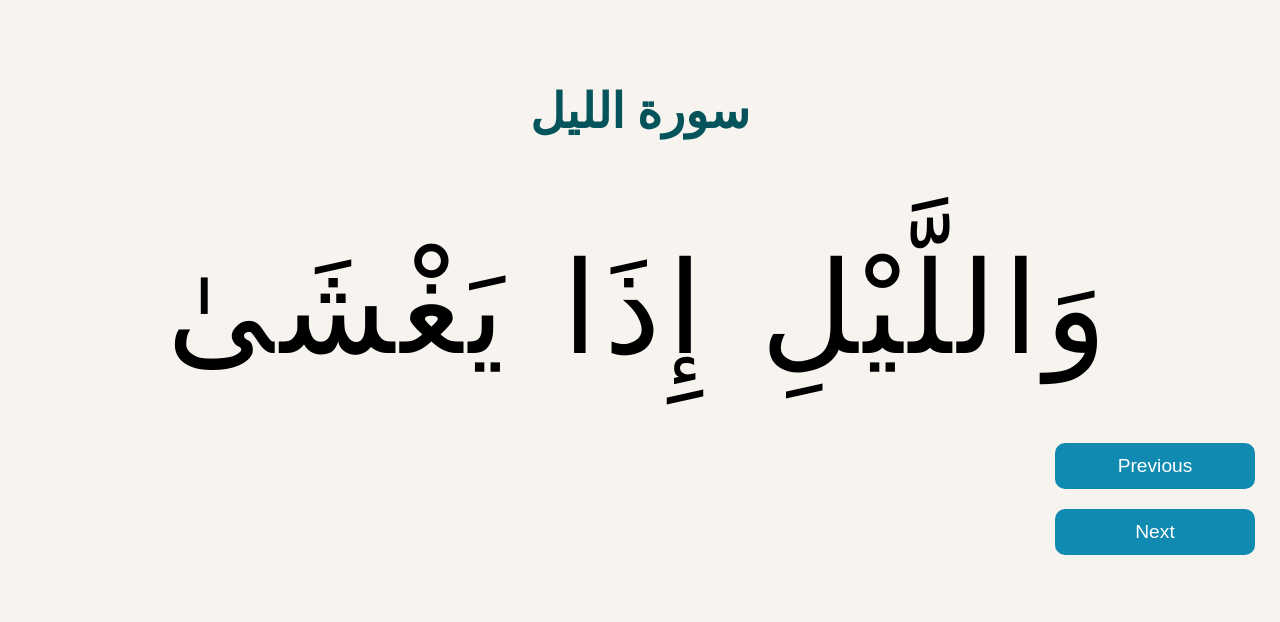
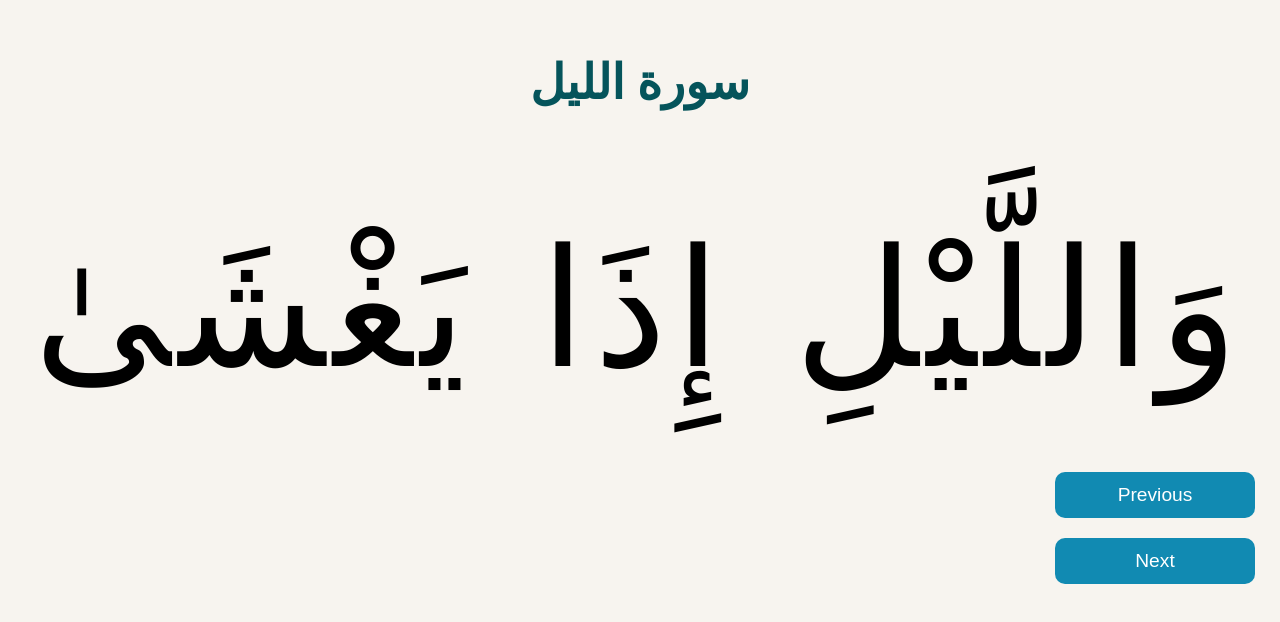
Before and after one commit to sha-hi/surath-displaying, a plain HTML site: page index.html in a window 1280 px wide. Shown: the part 116-738 px from the top of the page. Drawn offline with Linux system fonts and the light colour scheme.

Commit message:
font size changed to 10 rem

```diff
--- a/style.css
+++ b/style.css
@@ -20,7 +20,7 @@ body {
 
 /* Arabic ayah text */
 #ayah {
-  font-size: clamp(6.25rem, 10vw, 8.25rem); /* Automatically adjusts to screen size */
+  font-size: clamp(10.25rem, 10vw, 12.25rem); /* Automatically adjusts to screen size */
   margin: 20px 0;
   color: #000000;
   line-height: 1.6;
```
